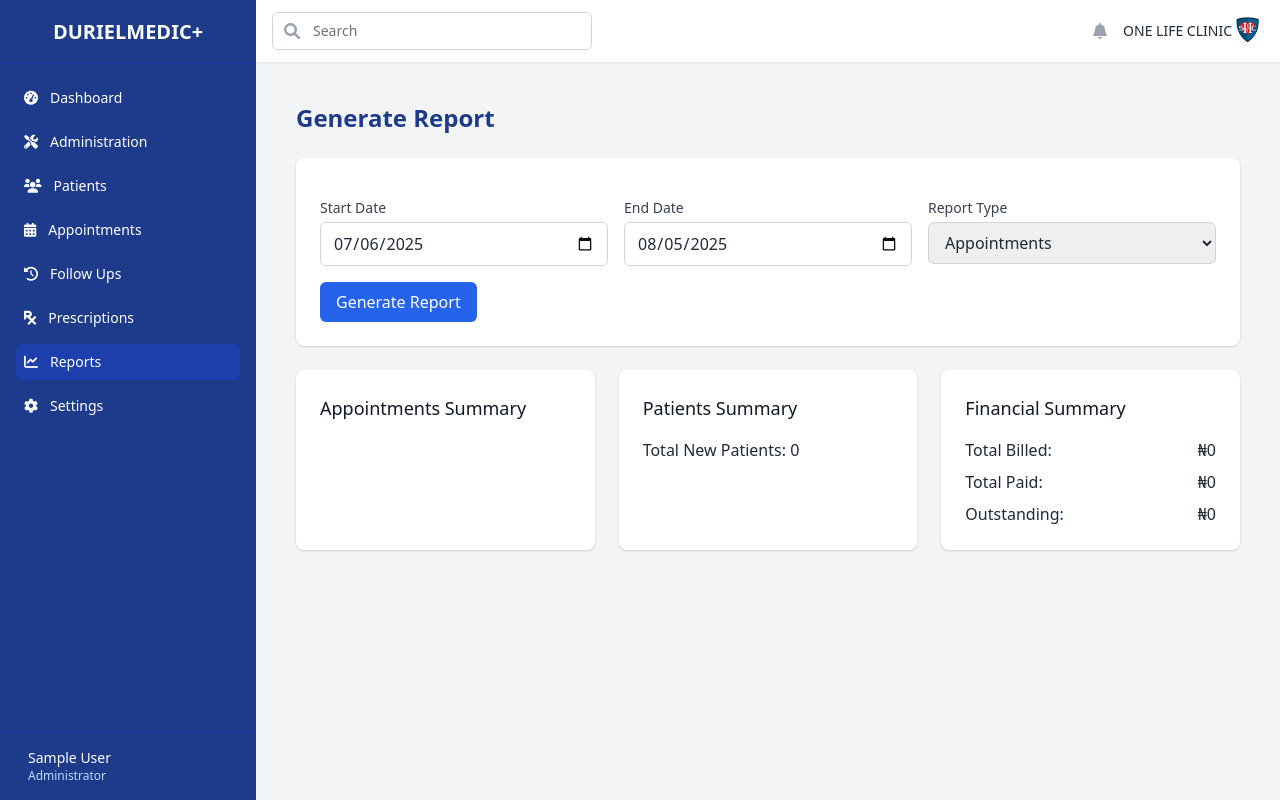
After one commit to chyzm/EMR-System, a Django app: page /reports/generate/ in a window 1280 px wide. The commit adds this page. Run offline with Django 5.2, Linux system fonts and the light colour scheme; a user stored in the database is signed in; tables that the repository leaves empty hold one stand-in row (values such as "Sample post"); data that the repository does not hold is empty; parts of the project's set-up code (start-up, migrations or seed data) failed here and were passed over.

```diff
--- /dev/null
+++ b/DurielMedicApp/templatetags/custom_filters.py
@@ -0,0 +1,10 @@
+from django import template
+
+register = template.Library()
+
+@register.filter
+def subtract(value, arg):
+    try:
+        return (value or 0) - (arg or 0)
+    except (TypeError, ValueError):
+        return 0
--- a/DurielMedicApp/urls.py
+++ b/DurielMedicApp/urls.py
@@ -93,5 +93,6 @@ urlpatterns = [
     path('reset/<uidb64>/<token>/', auth_views.PasswordResetConfirmView.as_view(template_name='registration/password_reset_confirm.html'), name='password_reset_confirm'),
     path('reset/done/', auth_views.PasswordResetCompleteView.as_view(template_name='registration/password_reset_complete.html'), name='password_reset_complete'),
 
-
+    # Reports
+    path('reports/generate/', views.generate_report, name='generate_report'),
  ]
--- /dev/null
+++ b/DurielMedicApp/utils.py
@@ -0,0 +1,4 @@
+# DurielMedicApp/utils.py
+
+def admin_check(user):
+    return user.is_authenticated and user.role == 'ADMIN'  # adjust based on your roles
--- a/DurielMedicApp/views.py
+++ b/DurielMedicApp/views.py
@@ -24,6 +24,7 @@ from django.utils import timezone
 from datetime import date
 from django.core.mail import send_mail
 from django.conf import settings
+from django.db.models.functions import Coalesce
 
 
 
@@ -111,27 +112,108 @@ def edit_user_role(request, user_id):
 # Dashboard View
 from django.utils import timezone
 
+# @login_required
+# @user_passes_test(staff_check, login_url='login')
+# def dashboard(request):
+#     today = date.today()
+#     start_week = today - timedelta(days=today.weekday())
+#     end_week = start_week + timedelta(days=6)
+
+#     stats = {
+#         'total_patients': Patient.objects.count(),
+#         'today_appointments': Appointment.objects.filter(date=today).count(),
+#         'week_appointments': Appointment.objects.filter(date__range=[start_week, end_week]).count(),
+#         'pending_prescriptions': Prescription.objects.filter(is_active=True).count(),
+#         'pending_bills': Billing.objects.filter(status='PENDING').count(),
+#     }
+
+#     user_appointments = Appointment.objects.filter(
+#         start_time__gte=timezone.now() - timedelta(hours=24)
+#     ).order_by('-start_time')[:5]
+
+#     recent_patients = Patient.objects.order_by('-created_at')[:5]
+#     notifications = Notification.objects.filter(user=request.user, is_read=False).order_by('-created_at')[:5]
+
+#     context = {
+#         'stats': stats,
+#         'user_appointments': user_appointments,
+#         'recent_patients': recent_patients,
+#         'notifications': notifications,
+#         'today': today,
+#     }
+
+#     return render(request, 'dashboard.html', context)
+
+
+from django.db.models import Value, Sum, Count, DecimalField
+from django.db.models.functions import Coalesce
+
 @login_required
 @user_passes_test(staff_check, login_url='login')
 def dashboard(request):
     today = date.today()
     start_week = today - timedelta(days=today.weekday())
     end_week = start_week + timedelta(days=6)
+    start_year = date(today.year, 1, 1)
+
+    # Calculate financial statistics with proper output fields
+    financial_stats = Billing.objects.filter(status='PENDING').aggregate(
+    total_count=Count('id'),
+    total_amount=Coalesce(
+        Sum('amount', output_field=DecimalField()),
+        Value(0, output_field=DecimalField())
+    ),
+    total_paid=Coalesce(
+        Sum('paid_amount', output_field=DecimalField()),
+        Value(0, output_field=DecimalField())
+    )
+)
 
     stats = {
+        # Patient statistics
         'total_patients': Patient.objects.count(),
+        'new_patients_this_week': Patient.objects.filter(
+            created_at__date__range=[start_week, today]
+        ).count(),
+        'new_patients_this_year': Patient.objects.filter(
+            created_at__date__gte=start_year
+        ).count(),
+
+        # Appointment statistics
         'today_appointments': Appointment.objects.filter(date=today).count(),
-        'week_appointments': Appointment.objects.filter(date__range=[start_week, end_week]).count(),
+        'completed_appointments_today': Appointment.objects.filter(
+            date=today, status='COMPLETED'
+        ).count(),
+        'week_appointments': Appointment.objects.filter(
+            date__range=[start_week, end_week]
+        ).count(),
+
+        # Prescription statistics
         'pending_prescriptions': Prescription.objects.filter(is_active=True).count(),
-        'pending_bills': Billing.objects.filter(status='PENDING').count(),
+        'new_prescriptions_this_week': Prescription.objects.filter(
+            date_prescribed__range=[start_week, today]
+        ).count(),
+
+        # Financial statistics
+        'pending_bills': financial_stats['total_count'],
+        'total_pending_amount': financial_stats['total_amount'],
+        'outstanding_balance': financial_stats['total_amount'] - financial_stats['total_paid'],
     }
 
+    # Get today's appointments for the current user
     user_appointments = Appointment.objects.filter(
-        start_time__gte=timezone.now() - timedelta(hours=24)
-    ).order_by('-start_time')[:5]
+        date=today,
+        provider=request.user
+    ).order_by('start_time')[:5]
 
+    # Get recent patients
     recent_patients = Patient.objects.order_by('-created_at')[:5]
-    notifications = Notification.objects.filter(user=request.user, is_read=False).order_by('-created_at')[:5]
+
+    # Get unread notifications
+    notifications = Notification.objects.filter(
+        user=request.user,
+        is_read=False
+    ).order_by('-created_at')[:5]
 
     context = {
         'stats': stats,
@@ -935,6 +1017,161 @@ def clear_notifications(request):
 #     return redirect(notification.link or 'DurielMedicApp:dashboard')
 
 
+from django.shortcuts import render
+from django.contrib.auth.decorators import login_required, user_passes_test
+from django.utils import timezone
+from django.utils.timezone import make_aware
+from datetime import datetime, timedelta, time
+from django.db.models import Count, Sum
+from django.http import HttpResponse
+import csv
+
+from .models import Appointment, Patient, Billing  # adjust if needed
+from .utils import admin_check  # or define your own admin_check function
+
+
+@login_required
+@user_passes_test(admin_check, login_url='login')
+def generate_report(request):
+    # Default date range: last 30 days
+    end_date = timezone.now()
+    start_date = end_date - timedelta(days=30)
+
+    if request.method == 'POST':
+        start_date_str = request.POST.get('start_date')
+        end_date_str = request.POST.get('end_date')
+        report_type = request.POST.get('report_type')
+
+        if start_date_str and end_date_str:
+            start_date = make_aware(datetime.combine(datetime.strptime(start_date_str, '%Y-%m-%d'), time.min))
+            end_date = make_aware(datetime.combine(datetime.strptime(end_date_str, '%Y-%m-%d'), time.max))
+
+        # Route to correct report
+        if report_type == 'appointments':
+            return generate_appointment_report(start_date, end_date)
+        elif report_type == 'patients':
+            return generate_patient_report(start_date, end_date)
+        elif report_type == 'financial':
+            return generate_financial_report(start_date, end_date)
+
+    # Dashboard Summary Stats
+    appointment_stats = Appointment.objects.filter(
+        date__range=[start_date.date(), end_date.date()]
+    ).values('status').annotate(count=Count('id'))
+
+    patient_stats = Patient.objects.filter(
+        created_at__range=[start_date, end_date]
+    ).aggregate(total=Count('patient_id'))
+
+    financial_stats = Billing.objects.filter(
+        service_date__range=[start_date.date(), end_date.date()]
+    ).aggregate(
+        total_amount=Sum('amount'),
+        total_paid=Sum('paid_amount')
+    )
+
+    context = {
+        'start_date': start_date.date(),
+        'end_date': end_date.date(),
+        'appointment_stats': appointment_stats,
+        'patient_stats': patient_stats,
+        'financial_stats': financial_stats,
+    }
+
+    return render(request, 'reports/generate_report.html', context)
+
+
+def generate_appointment_report(start_date, end_date):
+    appointments = Appointment.objects.filter(
+        date__range=[start_date.date(), end_date.date()]
+    ).select_related('patient', 'provider').order_by('date', 'start_time')
+
+    response = HttpResponse(content_type='text/csv')
+    response['Content-Disposition'] = f'attachment; filename="appointments_report_{start_date.date()}_to_{end_date.date()}.csv"'
+
+    writer = csv.writer(response)
+    writer.writerow(['Date', 'Time', 'Patient', 'Provider', 'Status', 'Reason'])
+
+    for appt in appointments:
+        writer.writerow([
+            appt.date,
+            f"{appt.start_time} - {appt.end_time}",
+            appt.patient.full_name,
+            appt.provider.get_full_name(),
+            appt.get_status_display(),
+            appt.reason
+        ])
+
+    return response
+
+
+def generate_patient_report(start_date, end_date):
+    patients = Patient.objects.filter(
+        created_at__range=[start_date, end_date]
+    ).order_by('created_at')
+
+    response = HttpResponse(content_type='text/csv')
+    response['Content-Disposition'] = f'attachment; filename="patients_report_{start_date.date()}_to_{end_date.date()}.csv"'
+
+    writer = csv.writer(response)
+    writer.writerow(['Patient ID', 'Name', 'Gender', 'Date of Birth', 'Contact', 'Registered On'])
+
+    for patient in patients:
+        writer.writerow([
+            patient.patient_id,
+            patient.full_name,
+            patient.get_gender_display(),
+            patient.date_of_birth,
+            patient.contact,
+            patient.created_at.strftime('%Y-%m-%d %H:%M')
+        ])
+
+    return response
+
+
+def generate_financial_report(start_date, end_date):
+    try:
+        bills = Billing.objects.filter(
+            service_date__range=[start_date.date(), end_date.date()]
+        ).select_related('patient').order_by('service_date')
+
+        response = HttpResponse(content_type='text/csv')
+        response['Content-Disposition'] = (
+            f'attachment; filename="financial_report_'
+            f'{start_date.date()}_to_{end_date.date()}.csv"'
+        )
+
+        writer = csv.writer(response)
+        writer.writerow(['Bill Date', 'Patient', 'Amount', 'Paid', 'Balance', 'Status', 'Description'])
+
+        for bill in bills:
+            amount = bill.amount or 0
+            paid = bill.paid_amount or 0
+            balance = amount - paid
+
+            writer.writerow([
+                bill.service_date.strftime('%Y-%m-%d') if bill.service_date else '',
+                bill.patient.full_name if bill.patient else 'Unknown Patient',
+                amount,
+                paid,
+                balance,
+                bill.get_status_display() if bill.status else '',
+                bill.description or ''
+            ])
+
+        return response
+
+    except Exception as e:
+        print(f"Error generating financial report: {str(e)}")
+        return HttpResponse(
+            "An error occurred while generating the report. Please try again later.",
+            content_type='text/plain',
+            status=500
+        )
+
+
+
+
 def logout_view(request):
     logout(request)
     return redirect('login')
--- a/templates/base.html
+++ b/templates/base.html
@@ -86,7 +86,7 @@
               Staff Management
             </a> {% endcomment %}
 
-            <a href="#" class="flex items-center px-2 py-2 text-sm font-medium rounded-md hover:bg-blue-800 group">
+            <a href="{% url 'DurielMedicApp:generate_report' %}" class="flex items-center px-2 py-2 text-sm font-medium rounded-md hover:bg-blue-800 group {% if 'report' in request.resolver_match.url_name %}bg-blue-800{% endif %}">
               <i class="fas fa-chart-line mr-3"></i>
               Reports
             </a>
@@ -183,6 +183,7 @@
                 <div>
                   <button class="max-w-xs flex items-center text-sm rounded-full focus:outline-none focus:ring-2 focus:ring-offset-2 focus:ring-blue-500" id="user-menu">
                     <span class="sr-only">Open user menu</span>
+                    <h3>ONE LIFE CLINIC</h3>
                     <img class="h-8 w-8" src="{% static 'images/company-logo.png' %}" alt="Company Logo">
                 </button>
                 </div>
--- /dev/null
+++ b/templates/reports/generate_report.html
@@ -0,0 +1,84 @@
+{% extends "base.html" %}
+{% load custom_filters %}
+
+{% block title %}Generate Report{% endblock %}
+
+{% block content %}
+<div class="container mx-auto p-6">
+    <h1 class="text-2xl font-bold text-blue-900 mb-6">Generate Report</h1>
+
+    <div class="bg-white rounded-lg shadow p-6 mb-6">
+        <form method="post" class="space-y-4">
+            {% csrf_token %}
+
+            <div class="grid grid-cols-1 md:grid-cols-3 gap-4">
+                <div>
+                    <label class="block text-sm font-medium text-gray-700 mb-1">Start Date</label>
+                    <input type="date" name="start_date" value="{{ start_date|date:'Y-m-d' }}"
+                           class="w-full px-3 py-2 border border-gray-300 rounded-md">
+                </div>
+
+                <div>
+                    <label class="block text-sm font-medium text-gray-700 mb-1">End Date</label>
+                    <input type="date" name="end_date" value="{{ end_date|date:'Y-m-d' }}"
+                           class="w-full px-3 py-2 border border-gray-300 rounded-md">
+                </div>
+
+                <div>
+                    <label class="block text-sm font-medium text-gray-700 mb-1">Report Type</label>
+                    <select name="report_type" class="w-full px-3 py-2 border border-gray-300 rounded-md">
+                        <option value="appointments">Appointments</option>
+                        <option value="patients">Patient Registrations</option>
+                        <option value="financial">Financial</option>
+                    </select>
+                </div>
+            </div>
+
+            <button type="submit"
+                    class="px-4 py-2 bg-blue-600 text-white rounded-md hover:bg-blue-700">
+                Generate Report
+            </button>
+        </form>
+    </div>
+
+    <div class="grid grid-cols-1 md:grid-cols-3 gap-6 mb-6">
+        <!-- Appointments Summary -->
+        <div class="bg-white rounded-lg shadow p-6">
+            <h3 class="text-lg font-medium text-gray-900 mb-4">Appointments Summary</h3>
+            <ul class="space-y-2">
+                {% for stat in appointment_stats %}
+                <li class="flex justify-between">
+                    <span>{{ stat.status }}:</span>
+                    <span class="font-medium">{{ stat.count }}</span>
+                </li>
+                {% endfor %}
+            </ul>
+        </div>
+
+        <!-- Patients Summary -->
+        <div class="bg-white rounded-lg shadow p-6">
+            <h3 class="text-lg font-medium text-gray-900 mb-4">Patients Summary</h3>
+            <p>Total New Patients: <span class="font-medium">{{ patient_stats.total }}</span></p>
+        </div>
+
+        <!-- Financial Summary -->
+        <div class="bg-white rounded-lg shadow p-6">
+            <h3 class="text-lg font-medium text-gray-900 mb-4">Financial Summary</h3>
+            <ul class="space-y-2">
+                <li class="flex justify-between">
+                    <span>Total Billed:</span>
+                    <span class="font-medium">₦{{ financial_stats.total_amount|default:0 }}</span>
+                </li>
+                <li class="flex justify-between">
+                    <span>Total Paid:</span>
+                    <span class="font-medium">₦{{ financial_stats.total_paid|default:0 }}</span>
+                </li>
+                <li class="flex justify-between">
+                    <span>Outstanding:</span>
+                    <span class="font-medium">₦{{ financial_stats.total_amount|default:0|subtract:financial_stats.total_paid|default:0 }}</span>
+                </li>
+            </ul>
+        </div>
+    </div>
+</div>
+{% endblock %}
```
Also changed, not shown: templates/dashboard.html (+21 -8 lines).
